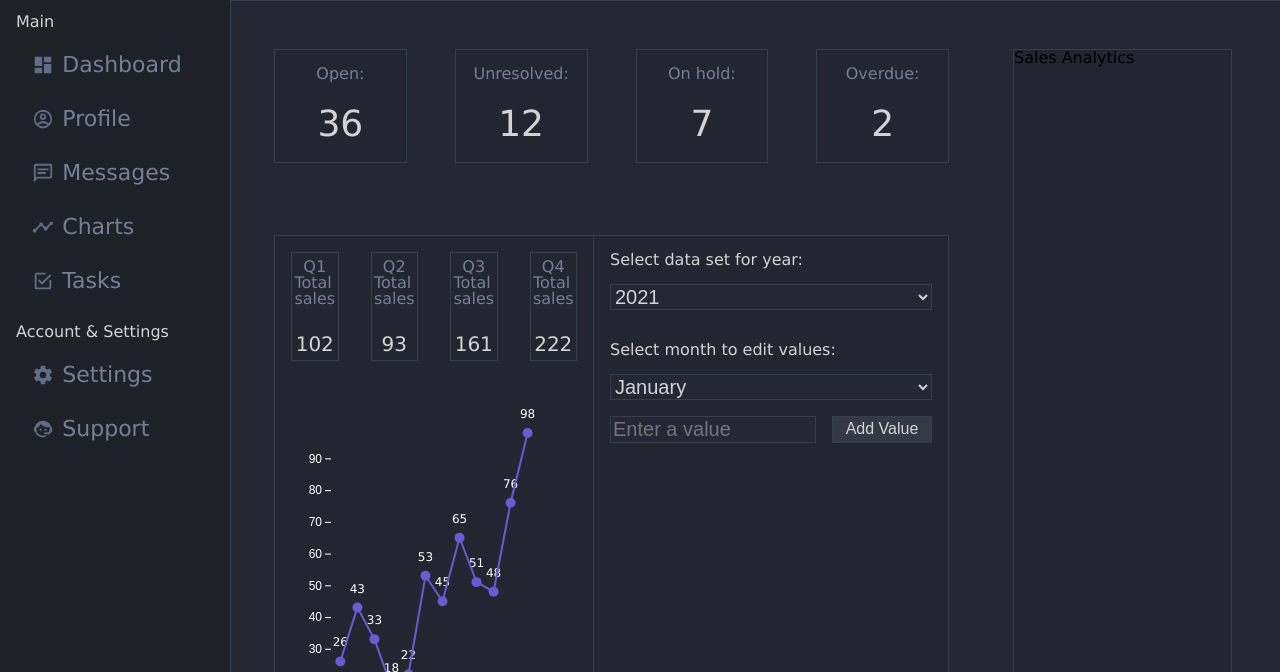
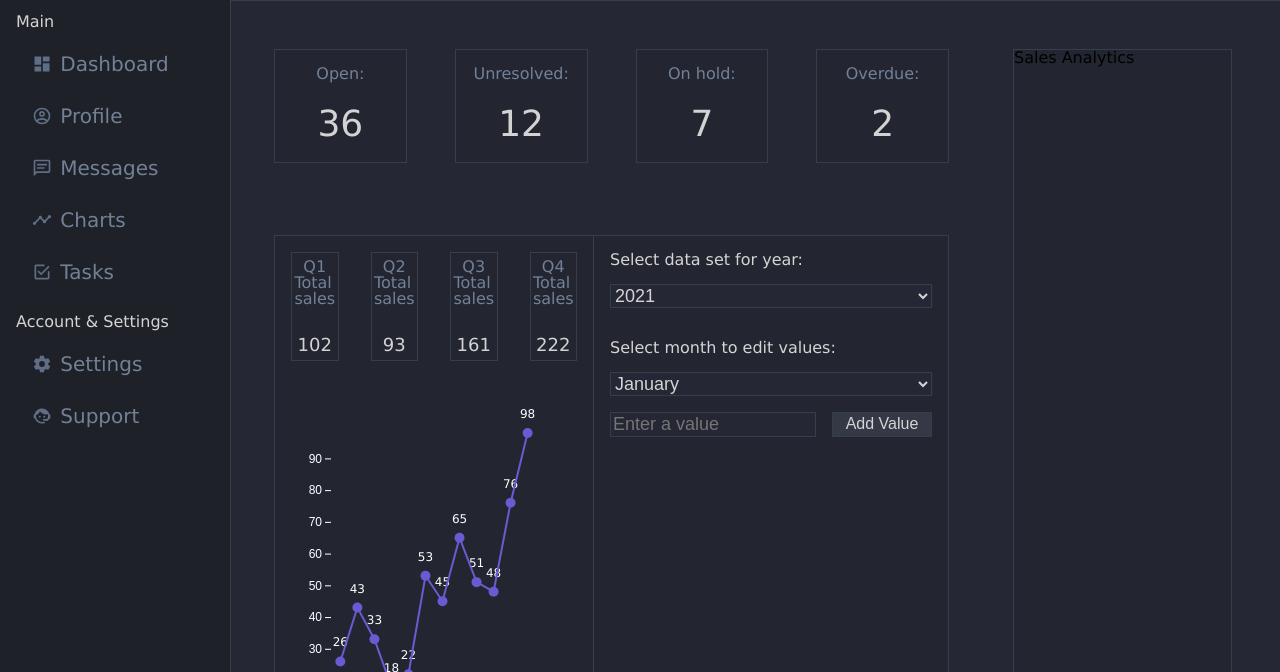
Before and after one commit to NikolaMilinkovic/admin-dashboard, a website: page index.html in a window 1280 px wide. Shown: the part 128-800 px from the top of the page. Drawn offline with nearby package versions, Linux system fonts and the light colour scheme.

Commit message:
Change some font size values

```diff
--- a/stylesheet.css
+++ b/stylesheet.css
@@ -60,16 +60,16 @@ table {
     --nav-hover-color: #353946;
     --nav-text-color: #728197;
     --text-color-white: #d4d4d4;
-    --nav-bar-link-size: clamp(12px, 4vw, 22px);
+    --nav-bar-link-size: clamp(12px, 4vw, 20px);
     --nav-bar-label-size: clamp(10px, 2.5vw, 16px);
     --hover-color: #695BD1;
     --card-background-color: #232631;
     /* --svg-color: #606F86; */
-    --logo-size: clamp(26px, 8vw, 34px);
-    --logo-text-size: clamp(26px, 8vw, 46px);
+    --logo-size: clamp(26px, 5vw, 34px);
+    --logo-text-size: clamp(26px, 6vw, 46px);
     --analytics-label-size: clamp(12px, 4vw, 16px);
-    --analytics-text-size: clamp(16px, 6vw, 20px);
-    --analytics-input-text-size: clamp(16px, 6vw, 20px);
+    --analytics-text-size: clamp(16px, 4vw, 18px);
+    --analytics-input-text-size: clamp(16px, 4vw, 18px);
 
 }
 label{
```
